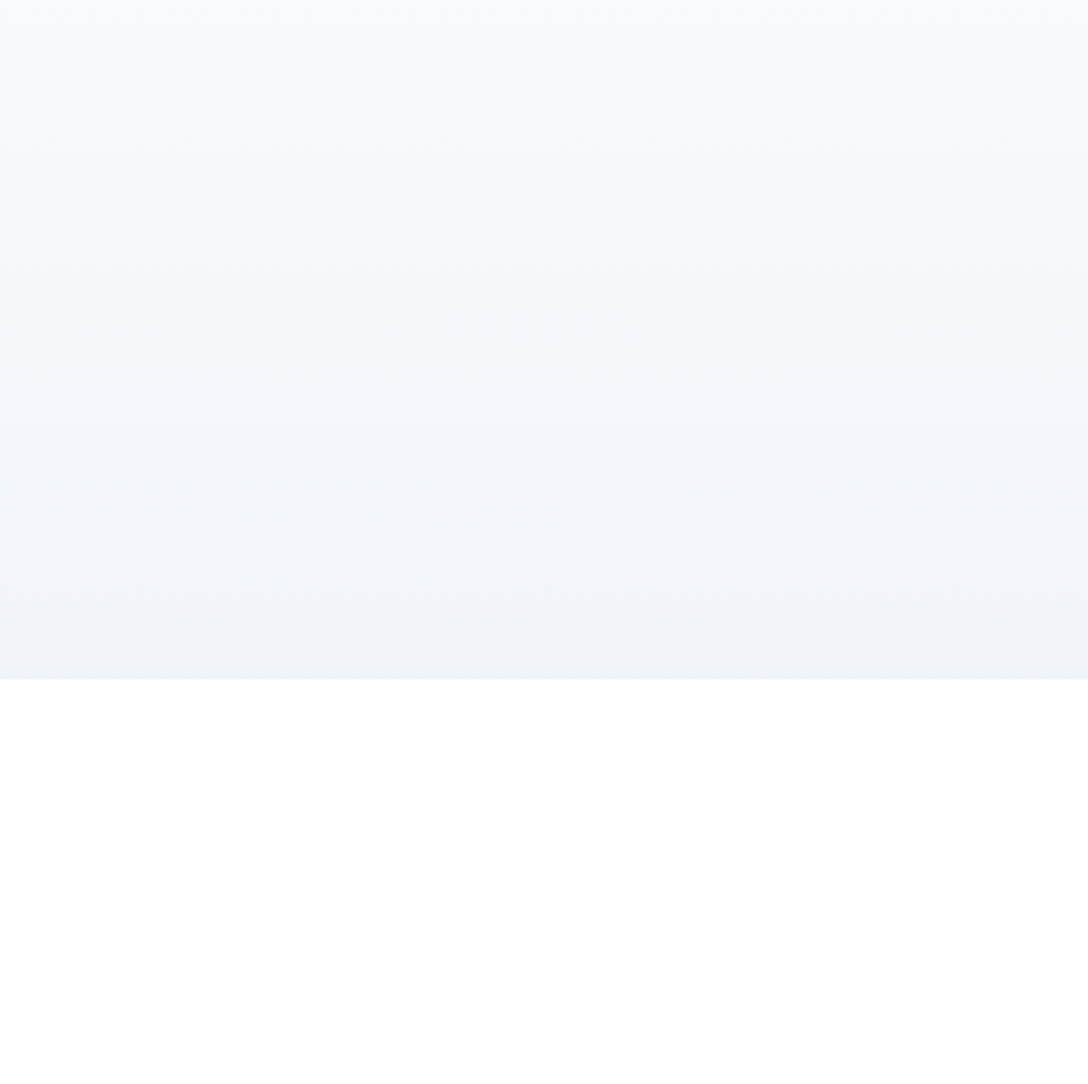
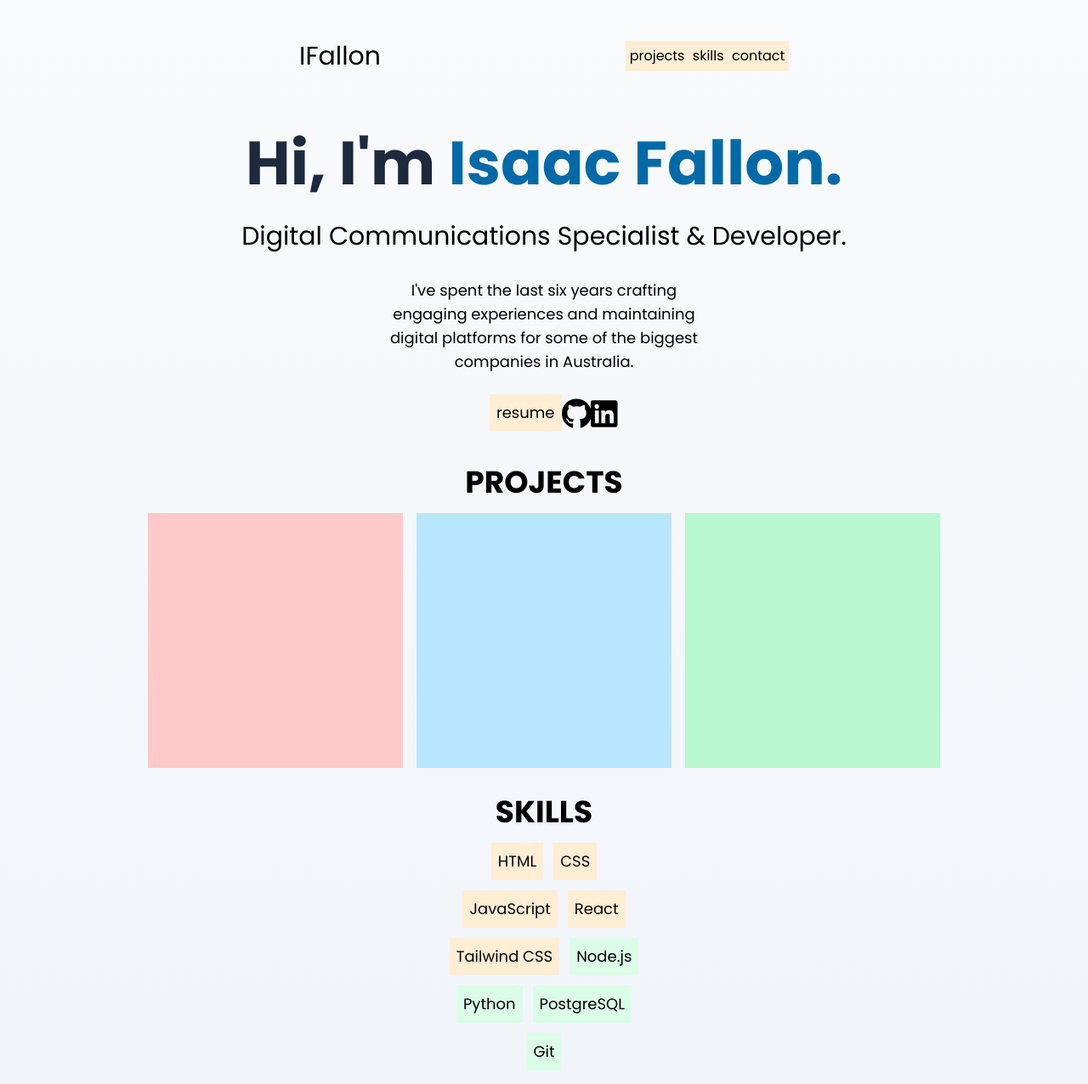
Before and after one commit to isaacfallon/Personal-Portfolio-v3, a React (Vite) app: page / in a window 1280 px wide. Shown: the whole page at 85% size. Before the commit the page ends 800 px from the top, so only its background shows below. Built offline with nearby package versions, Linux system fonts and the light colour scheme.

Commit message:
Added page structure

```diff
--- a/index.html
+++ b/index.html
@@ -8,9 +8,9 @@
     <link href="/src/styles.css" rel="stylesheet">
     <link rel="preconnect" href="https://fonts.googleapis.com">
     <link rel="preconnect" href="https://fonts.gstatic.com" crossorigin>
-    <link href="https://fonts.googleapis.com/css2?family=Manrope:wght@200..800&family=Space+Mono&display=swap" rel="stylesheet">
+    <link href="https://fonts.googleapis.com/css2?family=Poppins:ital,wght@0,100;0,200;0,300;0,400;0,500;0,600;0,700;0,800;0,900;1,100;1,200;1,300;1,400;1,500;1,600;1,700;1,800;1,900&display=swap" rel="stylesheet">
   </head>
-  <body class="min-h-screen bg-gradient-to-b from-slate-50 to-slate-100">
+  <body class="bg-gradient-to-b from-slate-50 to-slate-100">
     <div id="root"></div>
     <script type="module" src="/src/main.jsx"></script>
   </body>
--- a/package.json
+++ b/package.json
@@ -10,6 +10,11 @@
     "preview": "vite preview"
   },
   "dependencies": {
+    "@fortawesome/fontawesome-svg-core": "^6.7.2",
+    "@fortawesome/free-brands-svg-icons": "^6.7.2",
+    "@fortawesome/free-regular-svg-icons": "^6.7.2",
+    "@fortawesome/free-solid-svg-icons": "^6.7.2",
+    "@fortawesome/react-fontawesome": "^0.2.2",
     "@tailwindcss/vite": "^4.0.0",
     "react": "^18.3.1",
     "react-dom": "^18.3.1",
--- a/src/App.jsx
+++ b/src/App.jsx
@@ -1,10 +1,16 @@
-
+import Nav from './components/Nav'
+import About from './components/About'
+import Projects from './components/Projects'
+import Skills from './components/Skills'
 
 function App() {
 
   return (
     <>
-
+     <Nav />
+     <About />
+     <Projects />
+     <Skills />
     </>
   )
 }
--- /dev/null
+++ b/src/components/About.jsx
@@ -0,0 +1,25 @@
+import { FontAwesomeIcon } from '@fortawesome/react-fontawesome'
+import { faGithub, faLinkedin } from '@fortawesome/free-brands-svg-icons';
+
+function About() {
+    return (
+        <>
+            <div className="text-center m-auto">
+                <h1 className="text-7xl font-bold text-slate-800 pt-6">Hi, I&apos;m <span className="text-sky-700">Isaac Fallon.</span></h1>
+                <h2 className="text-3xl py-8">Digital Communications Specialist & Developer.</h2>
+                <p className="m-auto w-2/7 text-lg">I&apos;ve spent the last six years crafting engaging experiences and maintaining digital platforms for some of the biggest companies in Australia.</p>
+            </div>
+            <div className="flex justify-between w-1/10 m-auto py-6">
+                <p className="text-lg bg-orange-100 p-2">resume</p>
+                <a className="text-4xl pt-1" href="https://github.com/isaacfallon" target="_blank" rel="noreferrer">
+                    <FontAwesomeIcon icon={faGithub} />
+                </a>
+                <a className="text-4xl pt-1" href="https://www.linkedin.com/in/isaacfallon/" target="_blank" rel="noreferrer">
+                    <FontAwesomeIcon icon={faLinkedin} />
+                </a>
+            </div>
+        </>
+    )
+}
+
+export default About;
--- /dev/null
+++ b/src/components/Nav.jsx
@@ -0,0 +1,16 @@
+function Nav() {
+    return(
+        <>
+        <header className="flex justify-between w-1/2 m-auto px-8 my-12">
+            <h3 className="text-3xl">IFallon</h3>
+            <nav className="flex justify-around bg-orange-100 w-1/3 text-l pt-1.5">
+                <h3>projects</h3>
+                <h3>skills</h3>
+                <h3>contact</h3>
+            </nav>
+        </header>
+        </>
+    )
+}
+
+export default Nav;
--- /dev/null
+++ b/src/components/Projects.jsx
@@ -0,0 +1,16 @@
+function Projects() {
+    return (
+        <>
+            <div className="text-center pt-4">
+                <h2 className="text-4xl font-bold">PROJECTS</h2>
+                <div className="flex justify-center gap-4 py-4">
+                    <div className="h-75 w-75 bg-red-200 flex-initial"></div>
+                    <div className="h-75 w-75 bg-sky-200 flex-initial"></div>
+                    <div className="h-75 w-75 bg-green-200 flex-initial"></div>
+                </div>
+            </div>
+        </>
+    )
+}
+
+export default Projects;
--- /dev/null
+++ b/src/components/Skills.jsx
@@ -0,0 +1,24 @@
+function Skills() {
+    const skillStyleFront = "bg-orange-100 p-2";
+    const skillStyleBack = "bg-green-100 p-2";
+    return (
+        <>
+            <div className="text-center pt-4 w-1/4 m-auto">
+                <h2 className="text-4xl font-bold">SKILLS</h2>
+                <ul className="flex justify-center gap-3 text-lg flex-wrap px-12 py-4">
+                    <li className={skillStyleFront}>HTML</li>
+                    <li className={skillStyleFront}>CSS</li>
+                    <li className={skillStyleFront}>JavaScript</li>
+                    <li className={skillStyleFront}>React</li>
+                    <li className={skillStyleFront}>Tailwind CSS</li>
+                    <li className={skillStyleBack}>Node.js</li>
+                    <li className={skillStyleBack}>Python</li>
+                    <li className={skillStyleBack}>PostgreSQL</li>
+                    <li className={skillStyleBack}>Git</li>
+                </ul>
+            </div>
+        </>
+    )
+}
+
+export default Skills;
--- a/src/styles.css
+++ b/src/styles.css
@@ -1,10 +1,9 @@
 @import "tailwindcss";
 
 @theme {
-    --font-Manrope: "Manrope", "sans-serif";
-    --font-SpaceMono: "Space Mono", "sans-serif";
+    --font-Poppins: "Poppins", "sans-serif";
 }
 
 * {
-    font-family: var(--font-Manrope)
+    font-family: var(--font-Poppins);
 }
```
Also changed, not shown: 1 other file (tests, documents, lock files or other folders).
